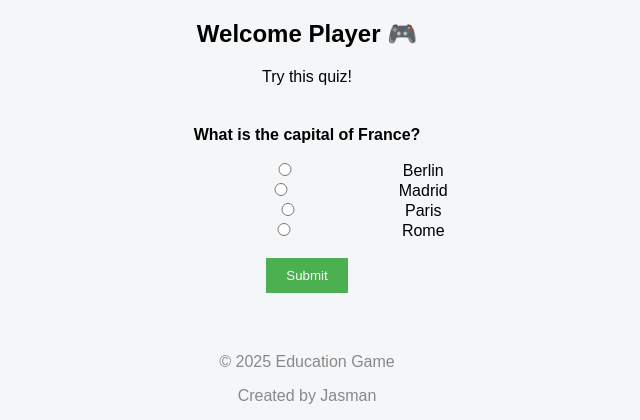
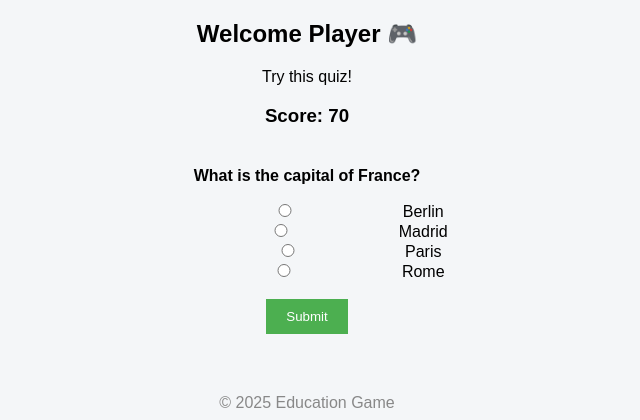
Before and after one commit to Jasman123/Python_Project_Kodland, a Flask app: page /quiz in a window 1280 px wide. Shown: the part 43-463 px from the top of the page, without its empty margins (333-973 px from the left). Run offline with Flask 3, Linux system fonts and the light colour scheme; a user stored in the database is signed in.

Commit message:
add score value models

```diff
--- a/app.py
+++ b/app.py
@@ -6,6 +6,7 @@ from werkzeug.security import generate_password_hash, check_password_hash
 from flask import redirect, url_for, flash
 now = datetime.now()
 import os
+from flask import session
 
 app = Flask(__name__)
 app.secret_key = "super-secret-key-123"
@@ -20,6 +21,8 @@ class User(db.Model):
     user_id = db.Column(db.String(50), unique=True, nullable=False)
     nama = db.Column(db.String(100), nullable=False)
     password = db.Column(db.String(100), nullable=False)
+    score = db.Column(db.Integer, default=0)
+
 
 API_KEY = "0387275c79394f1892c142747251312"
 BASE_URL = "http://api.weatherapi.com/v1"
@@ -77,14 +80,10 @@ def home():
                 }
             }
 
-            hari = {
 
-            }
 
 
     return render_template("home.html", cuaca=data_cuaca, today=today)
-
-from flask import session
 
 @app.route("/login", methods=["GET", "POST"])
 def login():
@@ -149,14 +148,19 @@ def quiz_page():
     if "user_id" not in session:
         return redirect(url_for("login"))
 
-    user_id = session["user_id"]
+    user = User.query.filter_by(user_id=session["user_id"]).first()
     result = None
 
     if request.method == "POST":
         selected = request.form.get("option")
-        result = "Correct! 🎉" if selected == quiz["answer"] else f"Wrong 😢. The correct answer is {quiz['answer']}."
+        if selected == quiz["answer"]:
+            result = "Correct! 🎉"
+            user.score += 10
+        else :
+            result = f"Wrong 😢. The correct answer is {quiz['answer']}."
 
-    return render_template("quiz.html", quiz=quiz, result=result, user_id=user_id)
+    db.session.commit()
+    return render_template("quiz.html", quiz=quiz, result=result, user_id=user, score = user.score )
 
 
 @app.route("/leaderboard")
--- a/templates/quiz.html
+++ b/templates/quiz.html
@@ -1,19 +1,27 @@
 {% extends 'base.html' %}
 
-{% block title %}Home{% endblock %}
+{% block title %}Quiz{% endblock %}
 
 {% block content %}
 <h2>Welcome Player 🎮</h2>
 <p>Try this quiz!</p>
 
+<h3>Score: {{ score }}</h3>
+
 <form method="POST">
     <p><strong>{{ quiz.question }}</strong></p>
+
     {% for option in quiz.options %}
         <div>
-            <input type="radio" id="{{ option }}" name="option" value="{{ option }}" required>
+            <input type="radio"
+                   id="{{ option }}"
+                   name="option"
+                   value="{{ option }}"
+                   required>
             <label for="{{ option }}">{{ option }}</label>
         </div>
     {% endfor %}
+
     <br>
     <button type="submit">Submit</button>
 </form>
@@ -21,4 +29,5 @@
 {% if result %}
     <h3>{{ result }}</h3>
 {% endif %}
+
 {% endblock %}
```
Also changed, not shown: users.db.
